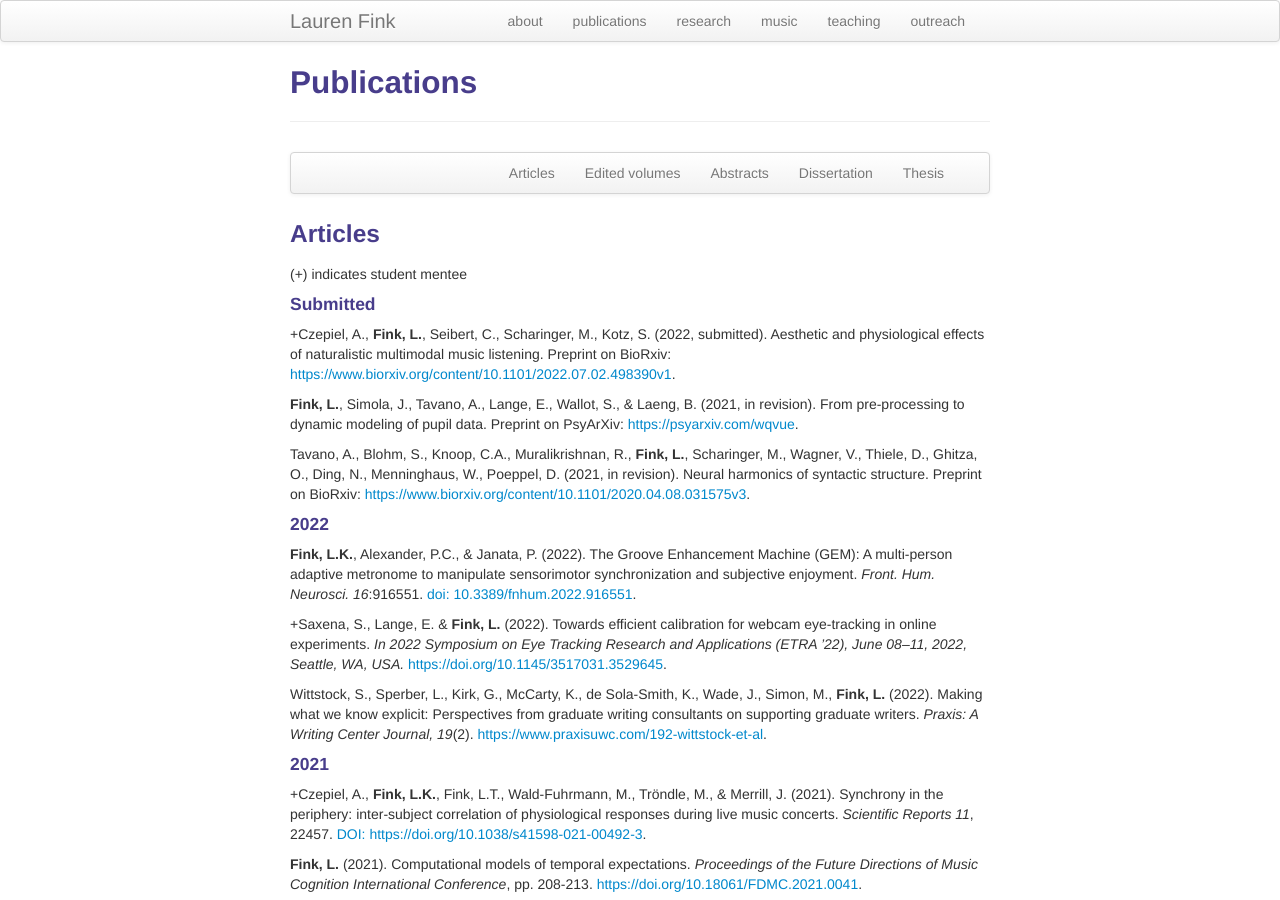
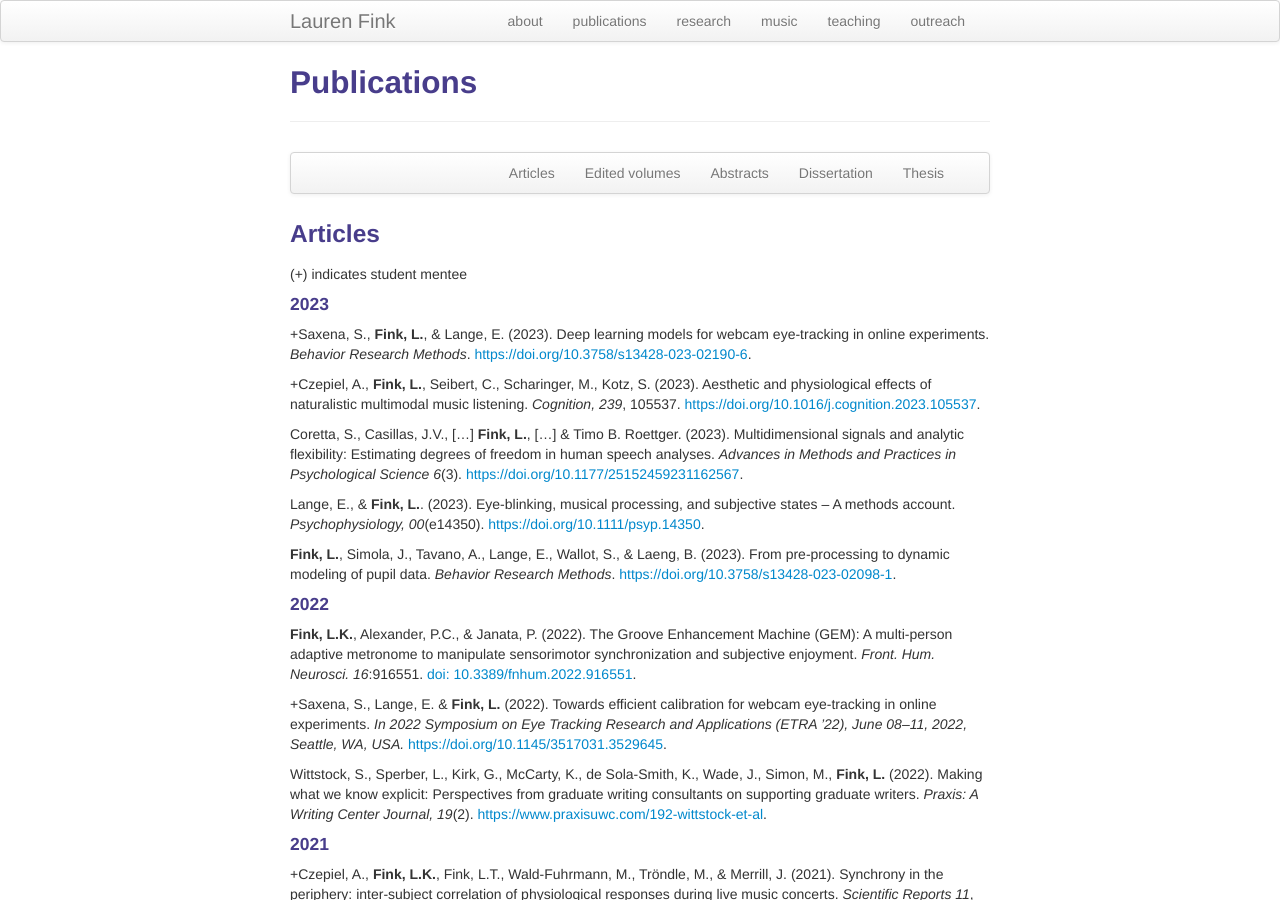
Before and after one commit to lkfink/lkfink.github.io, a Jekyll site: the page built from pages/pubs.md, in a window 1280 px wide and 900 px high. Built offline with Jekyll 4.4.1, drawn with Linux system fonts in a browser that asks for light colours.

Commit message:
add 2023 papers

```diff
--- a/pages/pubs.md
+++ b/pages/pubs.md
@@ -34,15 +34,18 @@ description: Lauren Fink's publications
 
 (+) indicates student mentee
 
-#### Submitted
 
-+Czepiel, A., **Fink, L.**, Seibert, C., Scharinger, M., Kotz, S. (2022, submitted). Aesthetic and physiological effects of naturalistic multimodal music listening. Preprint on BioRxiv: [https://www.biorxiv.org/content/10.1101/2022.07.02.498390v1](https://www.biorxiv.org/content/10.1101/2022.07.02.498390v1){:target="_blank"}.
+#### 2023
 
-**Fink, L.**, Simola, J., Tavano, A., Lange, E., Wallot, S., & Laeng, B. (2021, in revision). From pre-processing to dynamic modeling of pupil data. Preprint on PsyArXiv: [https://psyarxiv.com/wqvue](https://psyarxiv.com/wqvue){:target="_blank"}.
++Saxena, S.,  **Fink, L.**, & Lange, E. (2023). Deep learning models for webcam eye-tracking in online experiments. *Behavior Research Methods*. [https://doi.org/10.3758/s13428-023-02190-6](https://doi.org/10.3758/s13428-023-02190-6){:target="_blank"}.
 
-Tavano, A., Blohm, S., Knoop, C.A., Muralikrishnan, R., **Fink, L.**, Scharinger, M., Wagner, V., Thiele, D., Ghitza, O., Ding, N., Menninghaus, W., Poeppel, D. (2021, in revision). Neural harmonics of syntactic structure. Preprint on BioRxiv: [https://www.biorxiv.org/content/10.1101/2020.04.08.031575v3](https://www.biorxiv.org/content/10.1101/2020.04.08.031575v3){:target="_blank"}.
++Czepiel, A., **Fink, L.**, Seibert, C., Scharinger, M., Kotz, S. (2023). Aesthetic and physiological effects of naturalistic multimodal music listening. *Cognition, 239*, 105537. [https://doi.org/10.1016/j.cognition.2023.105537](https://doi.org/10.1016/j.cognition.2023.105537){:target="_blank"}.
 
+Coretta, S., Casillas, J.V., […] **Fink, L.**, […] & Timo B. Roettger. (2023). Multidimensional signals and analytic flexibility: Estimating degrees of freedom in human speech analyses. *Advances in Methods and Practices in Psychological Science 6*(3). [https://doi.org/10.1177/25152459231162567](https://doi.org/10.1177/25152459231162567){:target="_blank"}.
 
+Lange, E., & **Fink, L.**. (2023). Eye-blinking, musical processing, and subjective states – A methods account. *Psychophysiology, 00*(e14350). [https://doi.org/10.1111/psyp.14350](https://doi.org/10.1111/psyp.14350){:target="_blank"}.
+
+**Fink, L.**, Simola, J., Tavano, A., Lange, E., Wallot, S., & Laeng, B. (2023). From pre-processing to dynamic modeling of pupil data. *Behavior Research Methods*. [https://doi.org/10.3758/s13428-023-02098-1](https://doi.org/10.3758/s13428-023-02098-1){:target="_blank"}.
 
 #### 2022
 
```
